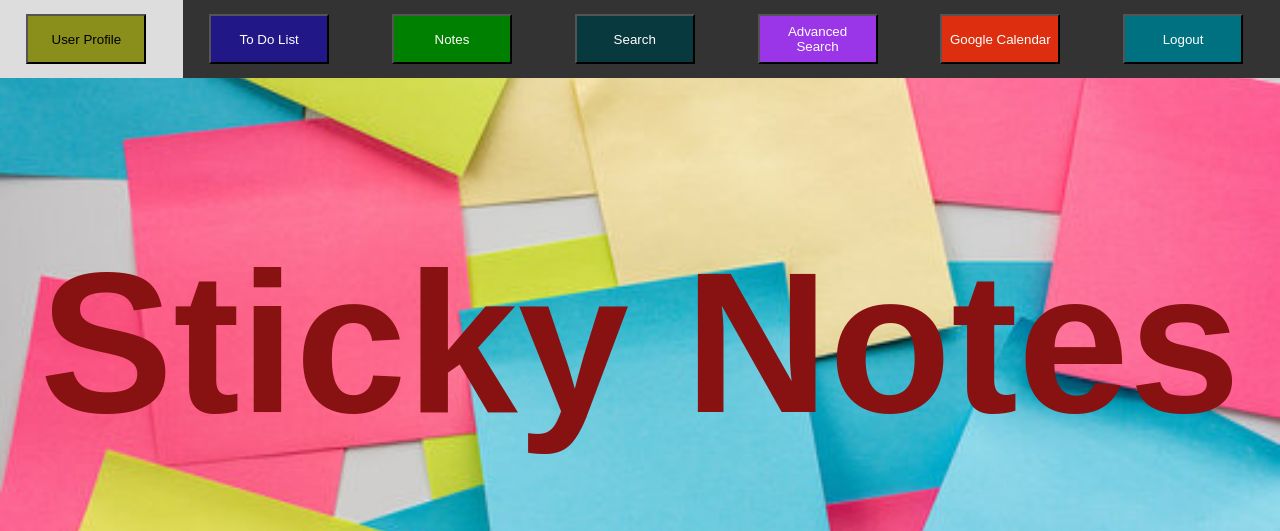
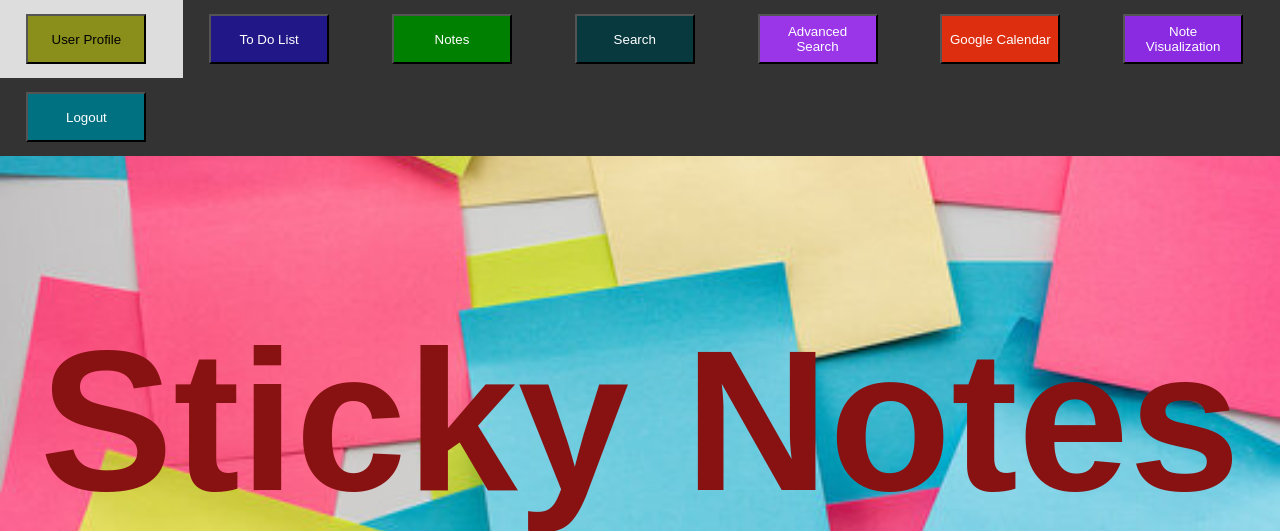
Before and after one commit to a3has/team10App, a Flask app: page / in a window 1280 px wide. Shown: the top 531 px of the page. Run offline with Flask 3, Linux system fonts and the light colour scheme; the visitor is signed in with stand-in values (Sample User, id 1).

Commit message:
Note connections

```diff
--- a/notesapp/app/routes.py
+++ b/notesapp/app/routes.py
@@ -20,9 +20,11 @@ from flask_sqlalchemy import SQLAlchemy
 import re
 import google.oauth2.credentials
 import google_auth_oauthlib.flow
-from models import Note
+from models import Note, Tag, note_tags
 import pandas as pd
 import plotly.express as px
+from sqlalchemy import func
+
 
 with app.app_context():
 
@@ -435,27 +437,14 @@ def delete_note(note_id):
 
 @app.route('/note_visualization')
 def note_visualization():
-    # Fetch notes from the database
-    notes = Note.query.all()
+    # Extract date information from notes
+    date_counts = db.session.query(func.date(Note.timestamp).label('date'), func.count().label('note_count')).group_by('date').all()
 
-    # Extract date information from notes
-    dates = [note.timestamp.date() for note in notes]
+    # Extract tag information from notes
+    tag_counts = db.session.query(Tag.name.label('tag_name'), func.count().label('note_count')).join(note_tags).group_by(Tag.name).all()
 
-    # Create a DataFrame for Plotly
-    data = {'Date': dates}
-    df = pd.DataFrame(data)
+    # Convert Row objects to dictionaries for easy serialization
+    date_counts = [{'date': entry.date, 'note_count': entry.note_count} for entry in date_counts]
+    tag_counts = [{'tag_name': entry.tag_name, 'note_count': entry.note_count} for entry in tag_counts]
 
-    # Count the number of notes for each date
-    note_counts = df['Date'].value_counts().sort_index()
-
-    # Plot the bar chart
-    fig = px.bar(x=note_counts.index, y=note_counts.values, labels={'x': 'Date', 'y': 'Number of Notes'},
-                 title='Note Visualization based on Date Posted')
-
-    # Customize the layout if needed
-    fig.update_layout(xaxis_title='Date', yaxis_title='Number of Notes')
-
-    # Convert the Plotly figure to JSON to be rendered in the template
-    graph_json = fig.to_json()
-
-    return render_template('note_visualization.html', graph_json=graph_json)
+    return render_template('note_visualization.html', title='Note Visualizations', date_counts=date_counts, tag_counts=tag_counts)
--- a/notesapp/app/static/buttonlayout1.css
+++ b/notesapp/app/static/buttonlayout1.css
@@ -4,7 +4,7 @@
     text-align: center;
 }
 
-.home, .todo, .add-note, .g-cal, .regex, .AdvancedSearchForm, .create_note, .profile, .logout {
+.home, .todo, .add-note, .g-cal, .regex, .AdvancedSearchForm, .create_note, .profile, .note-visualization, .logout {
     height: 50px;
     width: 120px; /* Increased width for all buttons */
     display: inline-block;
@@ -55,3 +55,8 @@
     background-color: rgb(128, 0, 45);
     color: white;
 }
+
+.note-visualization {
+    background-color: blueviolet;
+    color: white;
+}
--- a/notesapp/app/templates/home.html
+++ b/notesapp/app/templates/home.html
@@ -86,6 +86,10 @@
             <button class="g-cal">Google Calendar</button>
         </a>
 
+        <a href="{{ url_for('note_visualization') }}">
+            <button class="note-visualization">Note Visualization</button>
+        </a>
+
         <a href="logout">
             <!-- Name of Routes ex. /logout-->
             <button class="logout">Logout</button>
```
Also changed, not shown: notesapp/app/templates/note_visualization.html (+44 -18 lines).
